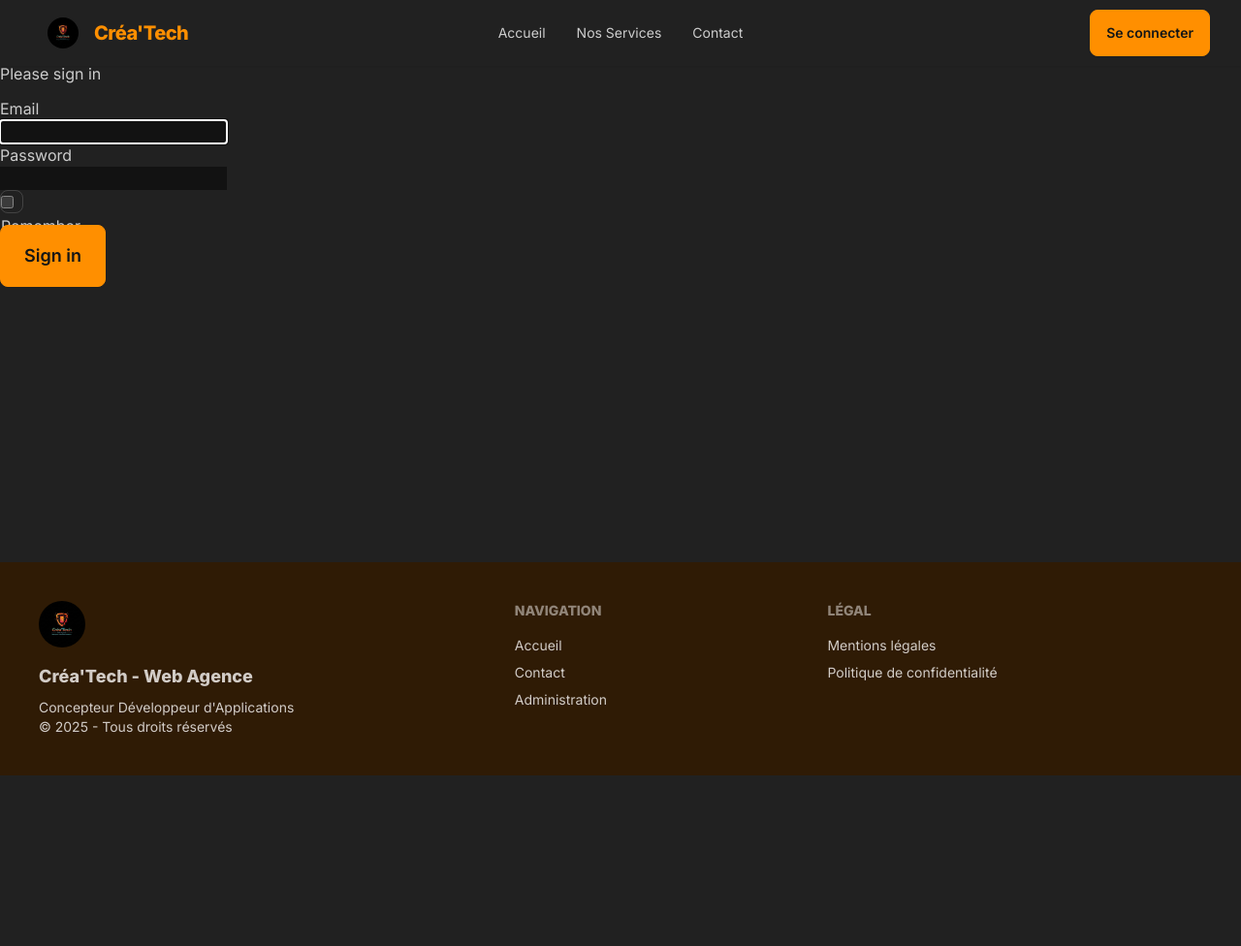
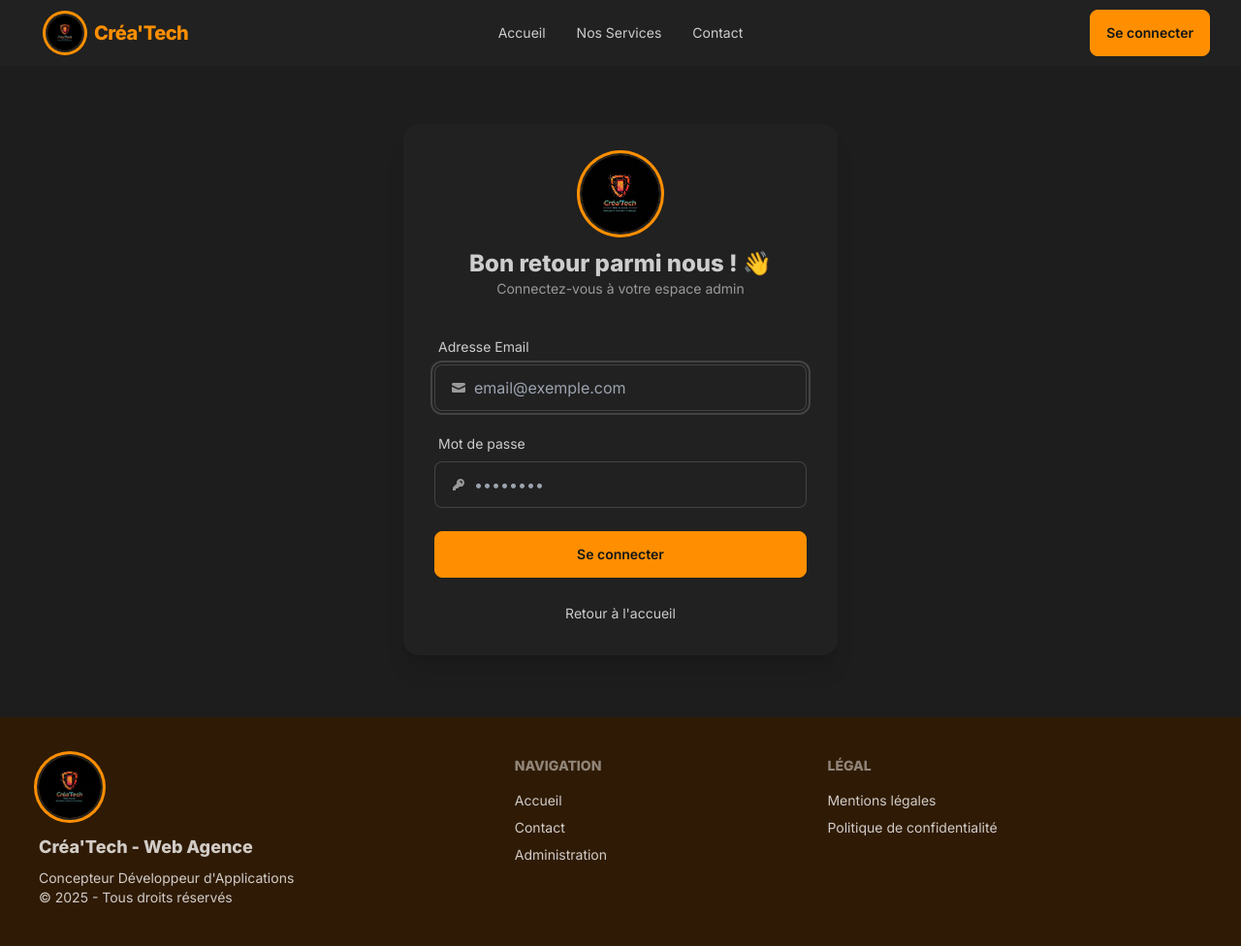
Before and after one commit to vincent062/createch, a Symfony app: template templates/security/login.html.twig in a window 1280 px wide. Shown: the whole page at 97% size. Before the commit the page ends 800 px from the top, so only its background shows below. Run offline with Twig, Linux system fonts and the light colour scheme; the template is opened without the code that fills it, so the values that code supplies are empty; some libraries are stand-ins or nearby versions.

Commit message:
fin de journée

```diff
--- a/templates/base.html.twig
+++ b/templates/base.html.twig
@@ -33,8 +33,13 @@
             </div>
 
             {# Logo + Nom de l'agence #}
-            <a href="{{ path('app_home') }}" class="btn btn-ghost text-xl font-bold tracking-tight text-primary flex items-center">
-                <img src="{{ asset('img/logo.jpeg') }}" alt="Logo" class="h-8 w-8 mr-2 rounded-full object-cover">
+            <a href="{{ path('app_home') }}" class="btn btn-ghost text-xl font-bold tracking-tight text-primary flex items-center gap-3">
+                {# MODIFICATION ICI : Ajout du cercle (ring) autour du logo #}
+                <div class="avatar">
+                    <div class="w-9 rounded-full ring ring-primary ring-offset-base-100 ring-offset-2">
+                        <img src="{{ asset('img/logo.jpeg') }}" alt="Logo" />
+                    </div>
+                </div>
                 Créa'Tech
             </a>
         </div>
@@ -49,7 +54,7 @@
         </div>
 
         <div class="navbar-end">
-            {# Bouton Admin qui fonctionne ! #}
+            {# Bouton Admin #}
             {% if app.user %}
                 <a href="{{ path('admin') }}" class="btn btn-secondary btn-sm md:btn-md">Mon Espace Admin</a>
             {% else %}
@@ -66,7 +71,12 @@
     {# --- FOOTER --- #}
     <footer class="footer p-10 bg-neutral text-neutral-content mt-auto">
         <aside>
-            <img src="{{ asset('img/logo.jpeg') }}" alt="Logo" class="h-12 w-12 rounded-full object-cover mb-2">
+            {# MODIFICATION ICI : Logo plus grand avec le cercle #}
+            <div class="avatar mb-2">
+                <div class="w-16 rounded-full ring ring-primary ring-offset-base-100 ring-offset-2">
+                    <img src="{{ asset('img/logo.jpeg') }}" alt="Logo" />
+                </div>
+            </div>
             <p class="font-bold text-lg">Créa'Tech - Web Agence</p>
             <p>Concepteur Développeur d'Applications<br/>© 2025 - Tous droits réservés</p>
         </aside>
--- a/templates/security/login.html.twig
+++ b/templates/security/login.html.twig
@@ -1,34 +1,73 @@
 {% extends 'base.html.twig' %}
 
-{% block title %}Log in!{% endblock %}
+{% block title %}Connexion - Créa'Tech{% endblock %}
 
 {% block body %}
+<div class="flex justify-center items-center min-h-[10vh-4rem] py-12 bg-base-200">
+    <div class="card w-full max-w-md bg-base-100 shadow-xl m-4">
+        <div class="card-body">
+
+            {# En-tête de la carte #}
+            <div class="text-center mb-6">
+                <div class="avatar mb-4">
+                    <div class="w-20 rounded-full ring ring-primary ring-offset-base-100 ring-offset-2">
+                        <img src="{{ asset('img/logo.jpeg') }}" alt="Logo" />
+                    </div>
+                </div>
+                <h1 class="text-2xl font-bold">Bon retour parmi nous ! 👋</h1>
+                <p class="text-sm text-base-content/70">Connectez-vous à votre espace admin</p>
+            </div>
+
             <form method="post">
+                {# Gestion des erreurs #}
                 {% if error %}
-        <div class="alert alert-danger">{{ error.messageKey|trans(error.messageData, 'security') }}</div>
-    {% endif %}
-
-    {% if app.user %}
-        <div class="mb-3">
-            You are logged in as {{ app.user.userIdentifier }}, <a href="{{ logout_path() }}">Logout</a>
+                    <div role="alert" class="alert alert-error mb-4">
+                        <svg xmlns="http://www.w3.org/2000/svg" class="stroke-current shrink-0 h-6 w-6" fill="none" viewBox="0 0 24 24"><path stroke-linecap="round" stroke-linejoin="round" stroke-width="2" d="M10 14l2-2m0 0l2-2m-2 2l-2-2m2 2l2 2m7-2a9 9 0 11-18 0 9 9 0 0118 0z" /></svg>
+                        <span>{{ error.messageKey|trans(error.messageData, 'security') }}</span>
                     </div>
                 {% endif %}
 
-    <h1 class="h3 mb-3 font-weight-normal">Please sign in</h1>
-    <label for="inputEmail">Email</label>
-    <input type="email" value="{{ last_username }}" name="email" id="inputEmail" class="form-control" autocomplete="email" required autofocus>
-    <label for="inputPassword">Password</label>
-    <input type="password" name="password" id="inputPassword" class="form-control" autocomplete="current-password" required>
-    <input type="hidden" name="_csrf_token" data-controller="csrf-protection" value="{{ csrf_token('authenticate') }}">
+                {# Message si l'utilisateur était déjà connecté (rare sur cette page, mais utile) #}
+                {% if app.user %}
+                    <div class="alert alert-info mb-4">
+                        Vous êtes déjà connecté en tant que {{ app.user.userIdentifier }}, <a href="{{ path('app_logout') }}" class="font-bold underline">se déconnecter</a>
+                    </div>
+                {% endif %}
 
-    <div class="checkbox mb-3">
-        <label>
-            <input type="checkbox" name="_remember_me"> Remember me
+                {# Champ Email #}
+                <div class="form-control mb-4">
+                    <label for="inputEmail" class="label">
+                        <span class="label-text">Adresse Email</span>
+                    </label>
+                    <label class="input input-bordered flex items-center gap-2">
+                        <svg xmlns="http://www.w3.org/2000/svg" viewBox="0 0 16 16" fill="currentColor" class="w-4 h-4 opacity-70"><path d="M2.5 3A1.5 1.5 0 0 0 1 4.5v.793c.026.009.051.02.076.032L7.674 8.51c.206.1.446.1.652 0l6.598-3.185A.755.755 0 0 1 15 5.293V4.5A1.5 1.5 0 0 0 13.5 3h-11Z" /><path d="M15 6.954 8.978 9.86a2.25 2.25 0 0 1-1.956 0L1 6.954V11.5A1.5 1.5 0 0 0 2.5 13h11a1.5 1.5 0 0 0 1.5-1.5V6.954Z" /></svg>
+                        <input type="email" value="{{ last_username }}" name="email" id="inputEmail" class="grow" placeholder="email@exemple.com" autocomplete="email" required autofocus />
                     </label>
                 </div>
 
-    <button class="btn btn-lg btn-primary" type="submit">
-        Sign in
+                {# Champ Mot de passe #}
+                <div class="form-control mb-6">
+                    <label for="inputPassword" class="label">
+                        <span class="label-text">Mot de passe</span>
+                    </label>
+                    <label class="input input-bordered flex items-center gap-2">
+                        <svg xmlns="http://www.w3.org/2000/svg" viewBox="0 0 16 16" fill="currentColor" class="w-4 h-4 opacity-70"><path fill-rule="evenodd" d="M14 6a4 4 0 0 1-4.899 3.899l-1.955 1.955a.5.5 0 0 1-.353.146H5v1.5a.5.5 0 0 1-.5.5h-2a.5.5 0 0 1-.5-.5v-2.293a.5.5 0 0 1 .146-.353l3.955-3.955A4 4 0 1 1 14 6Zm-4-2a.75.75 0 0 0 0 1.5.5.5 0 0 1 .5.5.75.75 0 0 0 1.5 0 2 2 0 0 0-2-2Z" clip-rule="evenodd" /></svg>
+                        <input type="password" name="password" id="inputPassword" class="grow" placeholder="••••••••" autocomplete="current-password" required />
+                    </label>
+                </div>
+
+                <input type="hidden" name="_csrf_token" value="{{ csrf_token('authenticate') }}">
+
+                {# Bouton de validation #}
+                <button class="btn btn-primary w-full" type="submit">
+                    Se connecter
                 </button>
             </form>
+
+            <div class="mt-4 text-center">
+                <a href="{{ path('app_home') }}" class="link link-hover text-sm">Retour à l'accueil</a>
+            </div>
+        </div>
+    </div>
+</div>
 {% endblock %}
```
Also changed, not shown: src/Controller/Admin/ContactCrudController.php (+55 -9 lines), templates/home/index.html.twig (+34 -10 lines), 1 other file. Lines whose indentation alone changed are shown as unchanged.
